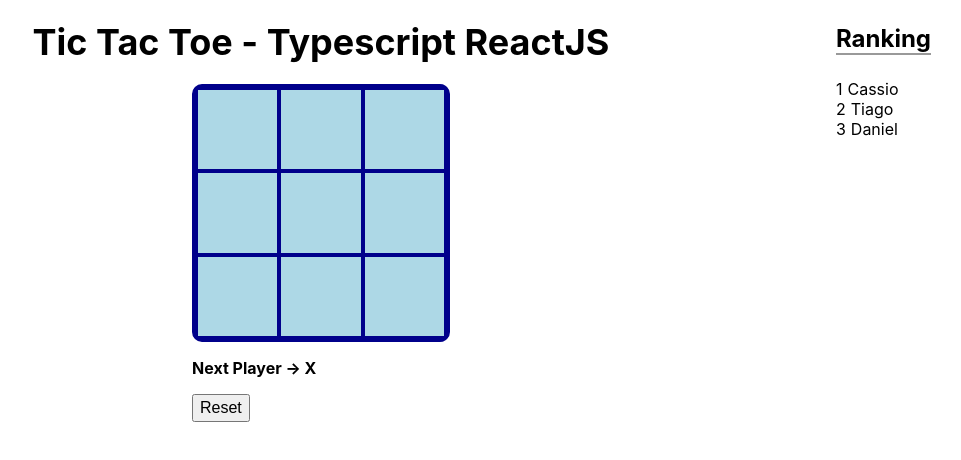
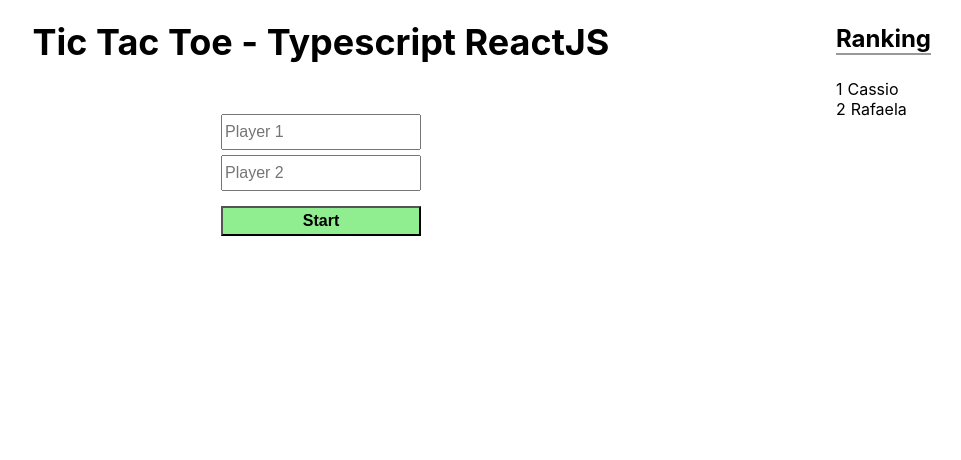
Before and after one commit to lcassiol/reactjs-tic-tac-toe, a React (Create React App) app: page / in a window 1280 px wide. Shown: the top 460 px of the page, without its empty margins (319-1280 px from the left). Built offline with nearby package versions, Linux system fonts and the light colour scheme.

Commit message:
Add partial players form, ranking and control

```diff
--- a/src/components/Game/index.tsx
+++ b/src/components/Game/index.tsx
@@ -4,6 +4,7 @@ import Board from '../Board';
 import {
   Container,
   Title,
+  Form,
   Actions,
   Ranking,
   Players,
@@ -12,10 +13,21 @@ import {
 } from './styles';
 
 const Game: React.FC = () => {
+  const [playerOne, setPlayerOne] = useState('');
+  const [playerTwo, setPlayerTwo] = useState('');
+  const [showBoard, setShowBoard] = useState(false);
   const [history, setHistory] = useState([Array(9).fill(null)]);
   const [stepNumber, setStepNumber] = useState(0);
   const [xIsNext, setXisNext] = useState(true);
   const winner = CalculateWinner(history[stepNumber]);
+
+  const handleStartGame = useCallback(() => {
+    if (playerOne && playerTwo) {
+      setShowBoard(true);
+    } else {
+      alert('Players need a name');
+    }
+  }, [playerOne, playerTwo, setShowBoard]);
 
   const handleClick = useCallback(
     (position: number) => {
@@ -61,6 +73,29 @@ const Game: React.FC = () => {
   return (
     <Container>
       <Title>Tic Tac Toe - Typescript ReactJS</Title>
+      {!showBoard ? (
+        <Form>
+          <input
+            id="player1"
+            placeholder="Player 1"
+            type="text"
+            value={playerOne}
+            onChange={(e) => setPlayerOne(e.target.value)}
+          />
+
+          <input
+            id="player2"
+            placeholder="Player 2"
+            type="text"
+            value={playerTwo}
+            onChange={(e) => setPlayerTwo(e.target.value)}
+          />
+
+          <button onClick={handleStartGame} type="button">
+            Start
+          </button>
+        </Form>
+      ) : (
         <div>
           <Board squares={history[stepNumber]} onClick={handleClick} />
           <Actions>
@@ -72,6 +107,8 @@ const Game: React.FC = () => {
             {renderMoves()}
           </Actions>
         </div>
+      )}
+
       <Ranking>
         <p>Ranking</p>
         <Players>
@@ -81,11 +118,7 @@ const Game: React.FC = () => {
           </div>
           <div>
             <Position>2</Position>
-            <PlayerName>Tiago</PlayerName>
-          </div>
-          <div>
-            <Position>3</Position>
-            <PlayerName>Daniel</PlayerName>
+            <PlayerName>Rafaela</PlayerName>
           </div>
         </Players>
       </Ranking>
--- a/src/components/Game/styles.ts
+++ b/src/components/Game/styles.ts
@@ -6,6 +6,39 @@ export const Container = styled.div`
   align-items: center;
   justify-content: center;
   flex-direction: column;
+`;
+
+export const Title = styled.span`
+  margin-top: 20px;
+  margin-bottom: 20px;
+  font-size: 36px;
+  font-weight: bold;
+`;
+
+export const Form = styled.div`
+  display: flex;
+  flex-direction: column;
+  width: 200px;
+
+  margin-top: 30px;
+  margin-bottom: 30px;
+
+  input {
+    height: 30px;
+    font-size: 16px;
+  }
+
+  input + input {
+    margin-top: 5px;
+  }
+
+  button {
+    margin-top: 15px;
+    height: 30px;
+    font-size: 16px;
+    font-weight: bold;
+    background-color: lightgreen;
+  }
 `;
 
 export const Actions = styled.div`
@@ -24,13 +57,6 @@ export const Actions = styled.div`
       margin-bottom: 5px;
     }
   }
-`;
-
-export const Title = styled.span`
-  margin-top: 20px;
-  margin-bottom: 20px;
-  font-size: 36px;
-  font-weight: bold;
 `;
 
 export const Ranking = styled.div`
```
Also changed, not shown: .eslintrc.json. Lines whose indentation alone changed are shown as unchanged.
